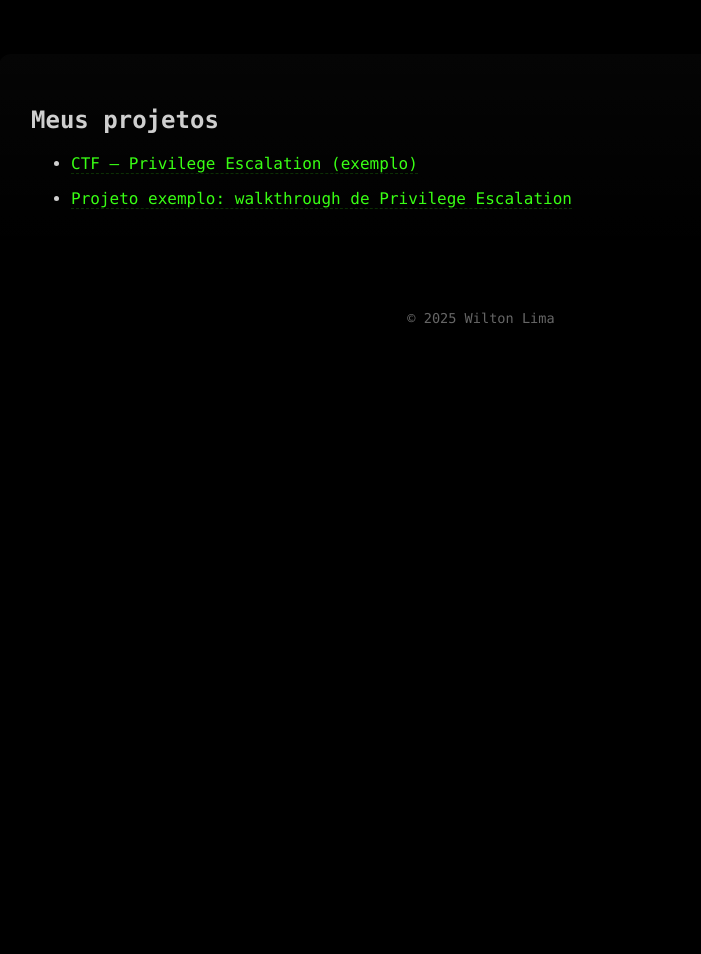
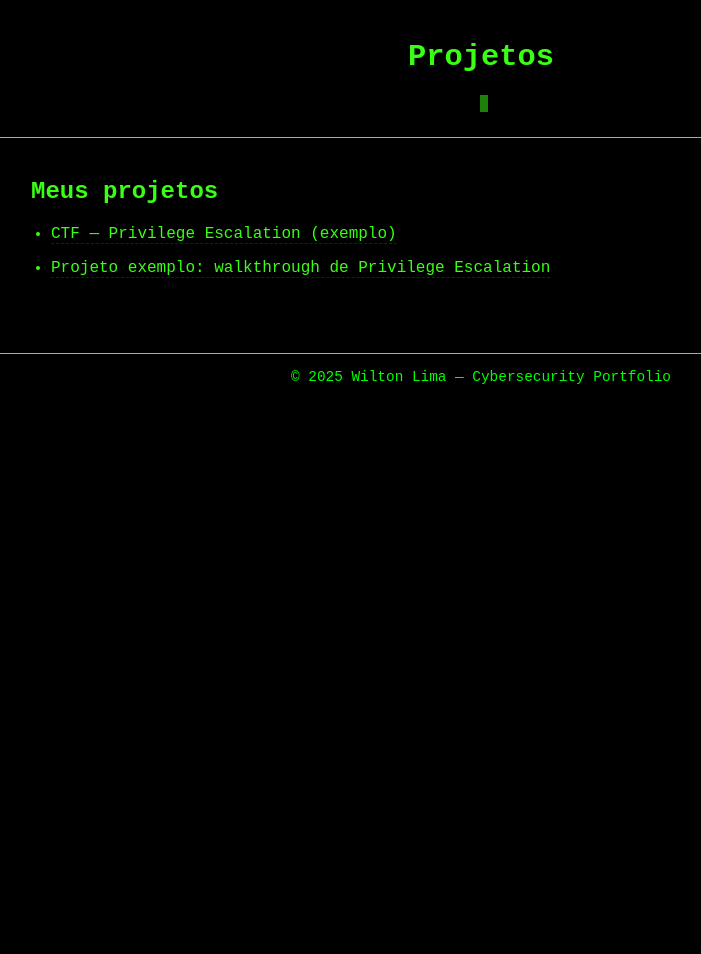
Before and after one commit to willimaofc/willimaofc.github.io, a Jekyll site: the page built from projects.md, in a window 1280 px wide. Shown: the whole page, without its empty margins (159-860 px from the left). Built offline with Jekyll 4.4.1, drawn with Linux system fonts in a browser that asks for light colours; after the commit the page ends 900 px from its top, so only the background shows below that.

Commit message:
Refactor default layout with new styles and structure
Updated HTML structure and styling for better presentation.

```diff
--- a/_layouts/default.html
+++ b/_layouts/default.html
@@ -1,16 +1,84 @@
-<!doctype html>
-<html lang="pt-BR">
+<!DOCTYPE html>
+<html lang="pt-br">
 <head>
-  <meta charset="utf-8">
-  <meta name="viewport" content="width=device-width,initial-scale=1">
-  <title>{{ page.title }} | {{ site.title }}</title>
+  <meta charset="UTF-8">
+  <meta name="viewport" content="width=device-width, initial-scale=1.0">
+  <title>{{ page.title }}</title>
   <link rel="stylesheet" href="/assets/css/style.css">
+  <style>
+    body {
+      background-color: #000;
+      color: #39ff14;
+      font-family: 'Courier New', monospace;
+      margin: 0;
+      padding: 0;
+    }
+    a { color: #39ff14; text-decoration: none; }
+    a:hover { text-decoration: underline; }
+    header {
+      padding: 20px;
+      text-align: center;
+      border-bottom: 1px solid #39ff14;
+    }
+    header h1 {
+      font-size: 2.2rem;
+    }
+    header .subtitle {
+      font-size: 1rem;
+      color: #0f0;
+      margin-top: 5px;
+    }
+    main {
+      padding: 20px;
+      max-width: 900px;
+      margin: 0 auto;
+    }
+    footer {
+      text-align: center;
+      padding: 15px;
+      border-top: 1px solid #39ff14;
+      margin-top: 40px;
+      font-size: 0.9rem;
+      color: #0f0;
+    }
+    ul { padding-left: 20px; }
+    li { margin-bottom: 8px; }
+    .hero {
+      text-align: center;
+      margin-bottom: 30px;
+    }
+  </style>
 </head>
 <body>
-  <main class="wrap">
+  <header>
+    <h1 id="typed" data-text="{{ page.title }}"></h1>
+    {% if page.subtitle %}
+    <p class="subtitle">{{ page.subtitle }}</p>
+    {% endif %}
+  </header>
+
+  <main>
     {{ content }}
   </main>
-  <footer class="footer">© {{ "now" | date: "%Y" }} Wilton Lima</footer>
-  <script>/* terminal cursor fallback */</script>
+
+  <footer>
+    © 2025 Wilton Lima — Cybersecurity Portfolio
+  </footer>
+
+  <script src="/assets/js/typing.js"></script>
+  <script>
+    // Script simples de digitação
+    const typed = document.getElementById('typed');
+    if (typed) {
+      const text = typed.dataset.text;
+      let index = 0;
+      function type() {
+        typed.innerHTML = text.slice(0, index++);
+        if (index <= text.length) setTimeout(type, 100);
+        else setTimeout(()=>{ index=0; type(); }, 3000); // reinicia
+      }
+      type();
+    }
+  </script>
 </body>
 </html>
```
